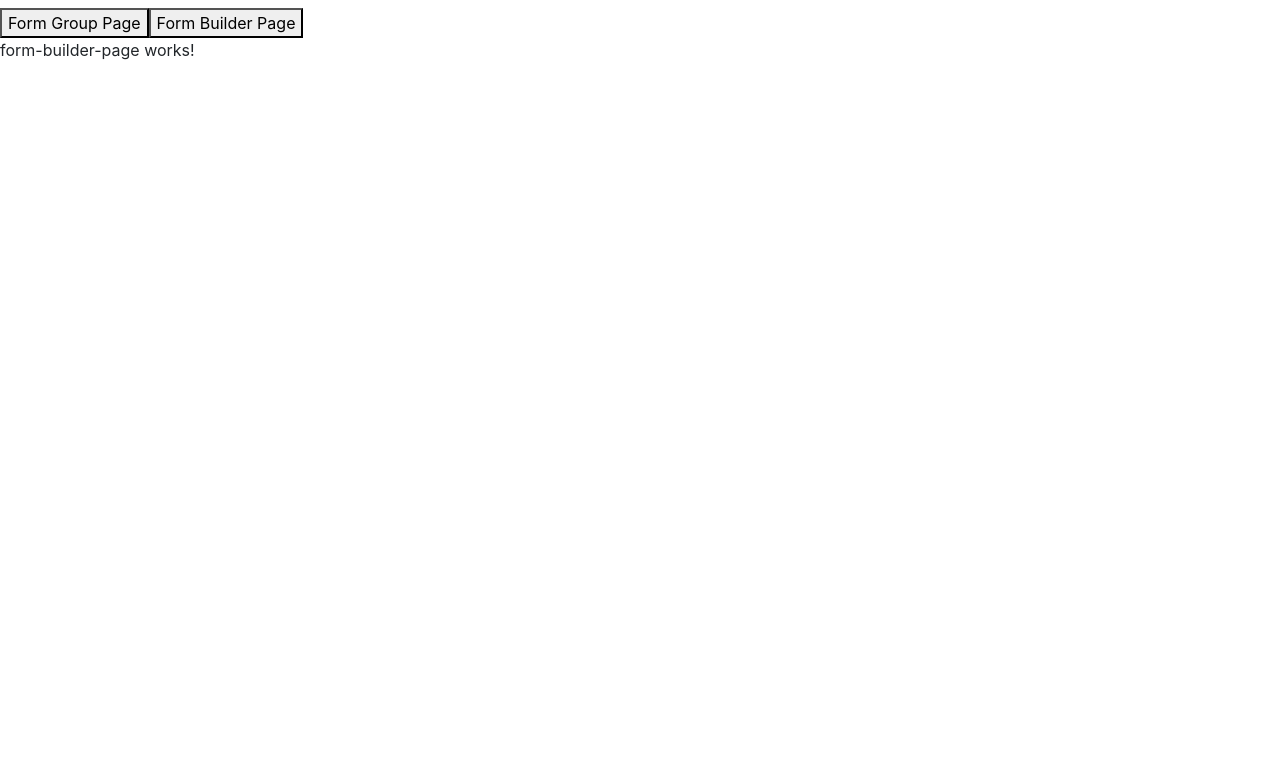
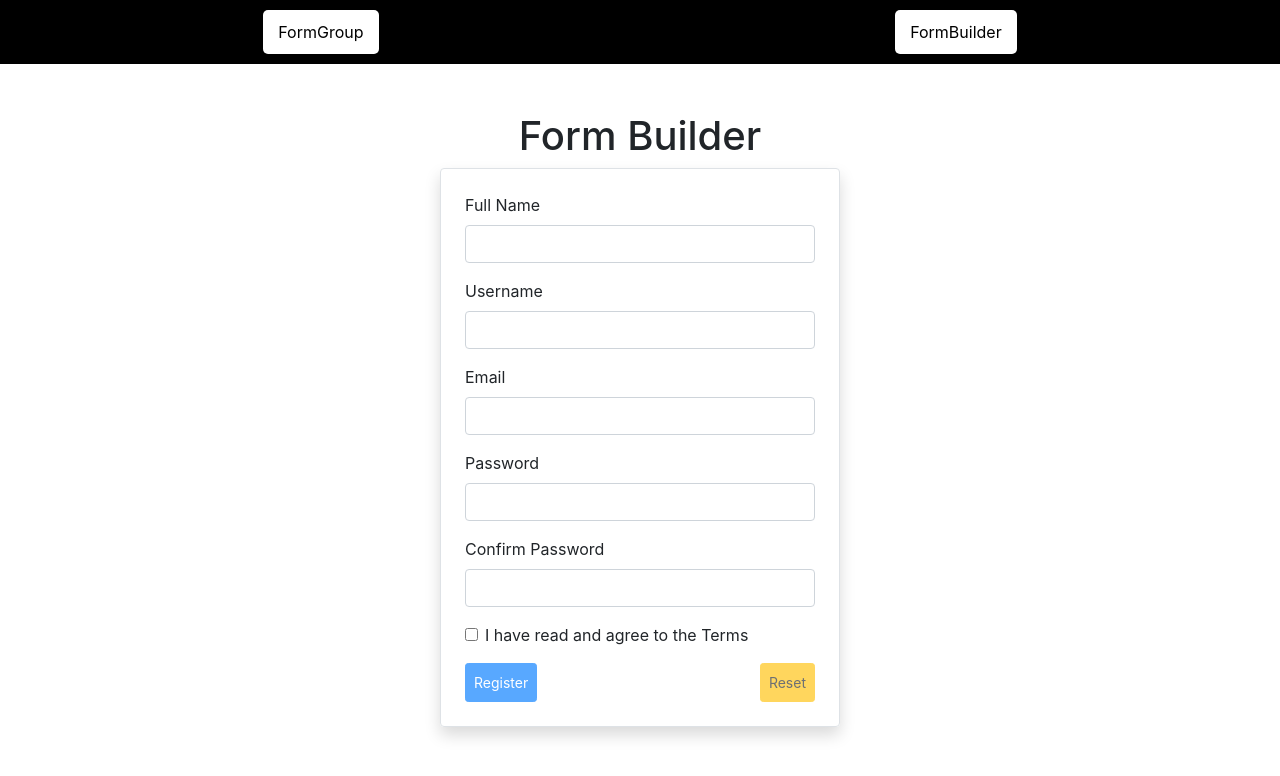
Before and after one commit to an-shubhamrajput/Angular-Tasks, an Angular app: page /form-builder in a window 1280 px wide. Shown: the top 776 px of the page. Built offline with nearby package versions, Linux system fonts and the light colour scheme.

Commit message:
added Form Builder Form

```diff
--- a/src/app/app.component.css
+++ b/src/app/app.component.css
@@ -1,3 +1,18 @@
-nav{
-    color: white;
-}
+.navbar {
+    display: flex;
+    gap: 10px;
+    padding: 10px;
+    justify-content: space-around;
+    background: black;
+  }
+  .nav-btn {
+    background: white;
+    border: none;
+    padding: 10px 15px;
+    font-size: 16px;
+    cursor: pointer;
+    border-radius: 5px;
+  }
+  .nav-btn:hover {
+    background: rgb(165, 165, 232);
+  }
--- a/src/app/app.component.html
+++ b/src/app/app.component.html
@@ -1,28 +1,10 @@
-<nav class="mt-2">
+<!-- <nav class="mt-2">
   <button [routerLink]="['/form-group']" routerLinkActive="active">Form Group Page</button>
   <button [routerLink]="['/form-builder']" routerLinkActive="active">Form Builder Page</button>
-</nav>
-
-
-<!-- <nav class="navbar navbar-expand-lg navbar-dark bg-darkgray">
-    <div class="container">
-        <a class="navbar-brand" href="#">My Website</a>
-        <button class="navbar-toggler" type="button" data-bs-toggle="collapse" data-bs-target="#navbarNav"
-            aria-controls="navbarNav" aria-expanded="false" aria-label="Toggle navigation">
-            <span class="navbar-toggler-icon"></span>
-        </button>
-        <div class="collapse navbar-collapse" id="navbarNav">
-            <ul class="navbar-nav ms-auto">
-                <li class="nav-item">
-                    <a class="nav-link" [routerLink]="['/form-group']" routerLinkActive="active"
-                        aria-current="page">Employee Form</a>
-                </li>
-                <li class="nav-item">
-                    <a class="nav-link" [routerLink]="['/form-builder']" routerLinkActive="active">Books Form</a>
-                </li>
-            </ul>
-        </div>
-    </div>
 </nav> -->
+<nav class="navbar">
+    <button routerLink="/form-group" class="nav-btn">FormGroup</button>
+    <button routerLink="/form-builder" class="nav-btn">FormBuilder</button>
+  </nav>
 
 <router-outlet></router-outlet>
--- a/src/app/form-group-example/form-builder-page/form-builder-page.component.html
+++ b/src/app/form-group-example/form-builder-page/form-builder-page.component.html
@@ -1 +1,53 @@
-<p>form-builder-page works!</p>
+<div class="d-flex mt-5 justify-content-center align-items-center vh-100 flex-column">
+    <h1>Form Builder</h1>
+    <div class="container p-4 border rounded shadow" style="max-width: 400px; width: 100%;">
+      <form [formGroup]="formGroupData" (ngSubmit)="onSubmit()" class="">
+        <div class="mb-3">
+          <label for="fullName" class="form-label">Full Name</label>
+          <input type="text" id="fullName" class="form-control w-100" formControlName="fullName">
+        </div>
+
+        <div class="mb-3">
+          <label for="username" class="form-label">Username</label>
+          <input type="text" id="username" class="form-control w-100" formControlName="username">
+          <div *ngIf="formGroupData.get('username')?.invalid && formGroupData.get('username')?.touched" class="text-danger">
+            Username must be at least 6 characters
+          </div>
+        </div>
+
+        <div class="mb-3">
+          <label for="email" class="form-label">Email</label>
+          <input type="email" id="email" class="form-control w-100" formControlName="email">
+          <div *ngIf="formGroupData.get('email')?.invalid && formGroupData.get('email')?.touched" class="text-danger">
+            Email is invalid
+          </div>
+        </div>
+
+        <div class="mb-3">
+          <label for="password" class="form-label">Password</label>
+          <input type="password" id="password" class="form-control w-100" formControlName="password">
+        </div>
+
+        <div class="mb-3">
+          <label for="confirmPassword" class="form-label">Confirm Password</label>
+          <input type="password" id="confirmPassword" class="form-control w-100" formControlName="confirmPassword">
+          <div *ngIf="formGroupData.hasError('mismatch') && formGroupData.get('confirmPassword')?.touched" class="text-danger">
+            Confirm Password does not match
+          </div>
+        </div>
+
+        <div class="mb-3 form-check">
+          <input type="checkbox" id="terms" class="form-check-input" formControlName="acceptTerms">
+          <label for="terms" class="form-check-label">I have read and agree to the Terms</label>
+          <div *ngIf="formGroupData.get('acceptTerms')?.invalid && formGroupData.get('acceptTerms')?.touched" class="text-danger">
+            Accept Terms is required
+          </div>
+        </div>
+
+        <div class="d-flex justify-content-between">
+          <button type="submit" [disabled]="formGroupData.invalid" class="btn p-2 px-2 btn-primary btn-sm">Register</button>
+          <button type="reset" [disabled]="formGroupData.untouched" class="btn p-2 px-2 btn-warning btn-sm" (click)="resetForm()">Reset</button>
+        </div>
+      </form>
+    </div>
+  </div>
--- a/src/app/form-group-example/form-builder-page/form-builder-page.component.ts
+++ b/src/app/form-group-example/form-builder-page/form-builder-page.component.ts
@@ -1,12 +1,52 @@
+import { CommonModule } from '@angular/common';
 import { Component } from '@angular/core';
-import { FormControl, FormGroup, ReactiveFormsModule } from '@angular/forms';
+import {
+  FormGroup,
+  ReactiveFormsModule,
+  ValidationErrors,
+  Validators,
+  AbstractControl,
+  FormBuilder,
+} from '@angular/forms';
+
 @Component({
   selector: 'app-form-builder-page',
-  standalone:true,
-  imports: [ReactiveFormsModule],
+  standalone: true,
+  imports: [ReactiveFormsModule, CommonModule],
   templateUrl: './form-builder-page.component.html',
-  styleUrl: './form-builder-page.component.css'
+  styleUrls: ['./form-builder-page.component.css'],
 })
 export class FormBuilderPageComponent {
+  formGroupData: FormGroup;
 
+  constructor(private fb: FormBuilder) {
+    this.formGroupData = this.fb.group({
+        fullName: ['', Validators.required],
+        username: ['', [Validators.required, Validators.minLength(6)]],
+        email: ['', [Validators.required, Validators.email]],
+        password: ['', [Validators.required, Validators.minLength(8)]],
+        confirmPassword: ['', Validators.required],
+        acceptTerms: [false, Validators.requiredTrue],
+      },{ validators: this.passwordMatchValidator }
+    );
+  }
+
+  passwordMatchValidator(control: AbstractControl): ValidationErrors | null {
+    const password = control.get('password')?.value;
+    const confirmPassword = control.get('confirmPassword')?.value;
+    return password === confirmPassword ? null : { mismatch: true };
+  }
+
+  resetForm() {
+    this.formGroupData.reset();
+  }
+
+  onSubmit() {
+    if (this.formGroupData.valid) {
+      alert('Form Submitted Successfully!');
+      console.log(this.formGroupData.value);
+      console.log(this.formGroupData)
+      this.formGroupData.reset();
+    }
+  }
 }
--- a/src/app/form-group-example/form-group-page/form-group-page.component.html
+++ b/src/app/form-group-example/form-group-page/form-group-page.component.html
@@ -1,6 +1,9 @@
-<div class="d-flex mt-5 justify-content-center align-items-center vh-100">
+<div class="d-flex mt-5 justify-content-center align-items-center vh-100 flex-column">
+  <h1>Form Group</h1>
   <div class="container p-4 border rounded shadow" style="max-width: 400px; width: 100%;">
     <form [formGroup]="formGroupData" (ngSubmit)="onSubmit()" class="">
+
+
       <div class="mb-3">
         <label for="fullName" class="form-label">Full Name</label>
         <input type="text" id="fullName" class="form-control w-100" formControlName="fullName">
@@ -37,12 +40,11 @@
 
       <div class="mb-3 form-check">
         <input type="checkbox" id="terms" class="form-check-input" formControlName="acceptTerms">
-          <label for="terms" hid class="form-check-label">I have read and agree to the Terms</label>
+        <label for="terms" class="form-check-label">I have read and agree to the Terms</label>
         <div *ngIf="formGroupData.get('acceptTerms')?.invalid && formGroupData.get('acceptTerms')?.touched" class="text-danger">
           Accept Terms is required
         </div>
       </div>
-
 
       <div class="d-flex justify-content-between">
         <button type="submit" [disabled]="formGroupData.invalid" class="btn p-2 px-2 btn-primary btn-sm">Register</button>
```
Lines whose indentation alone changed are shown as unchanged.
